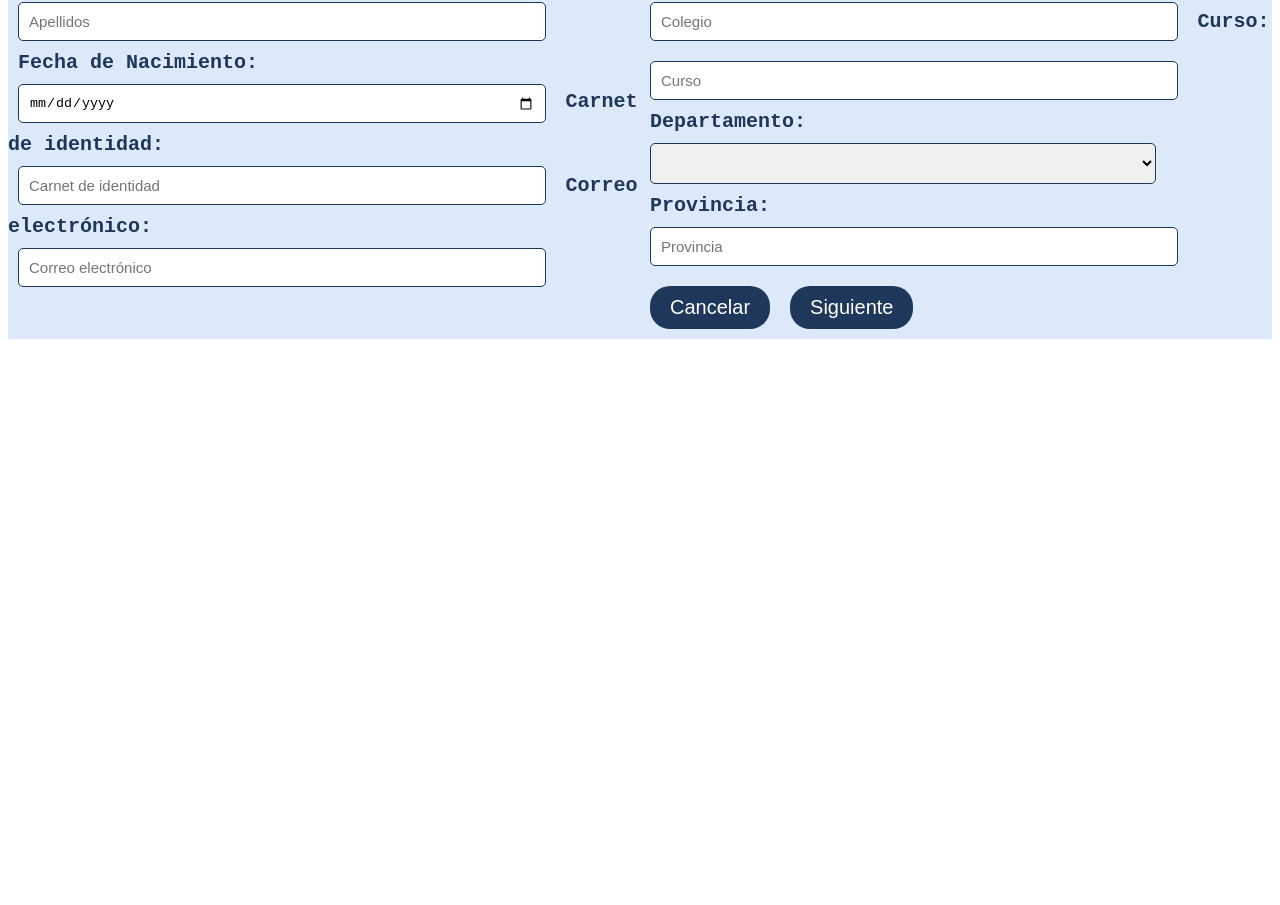
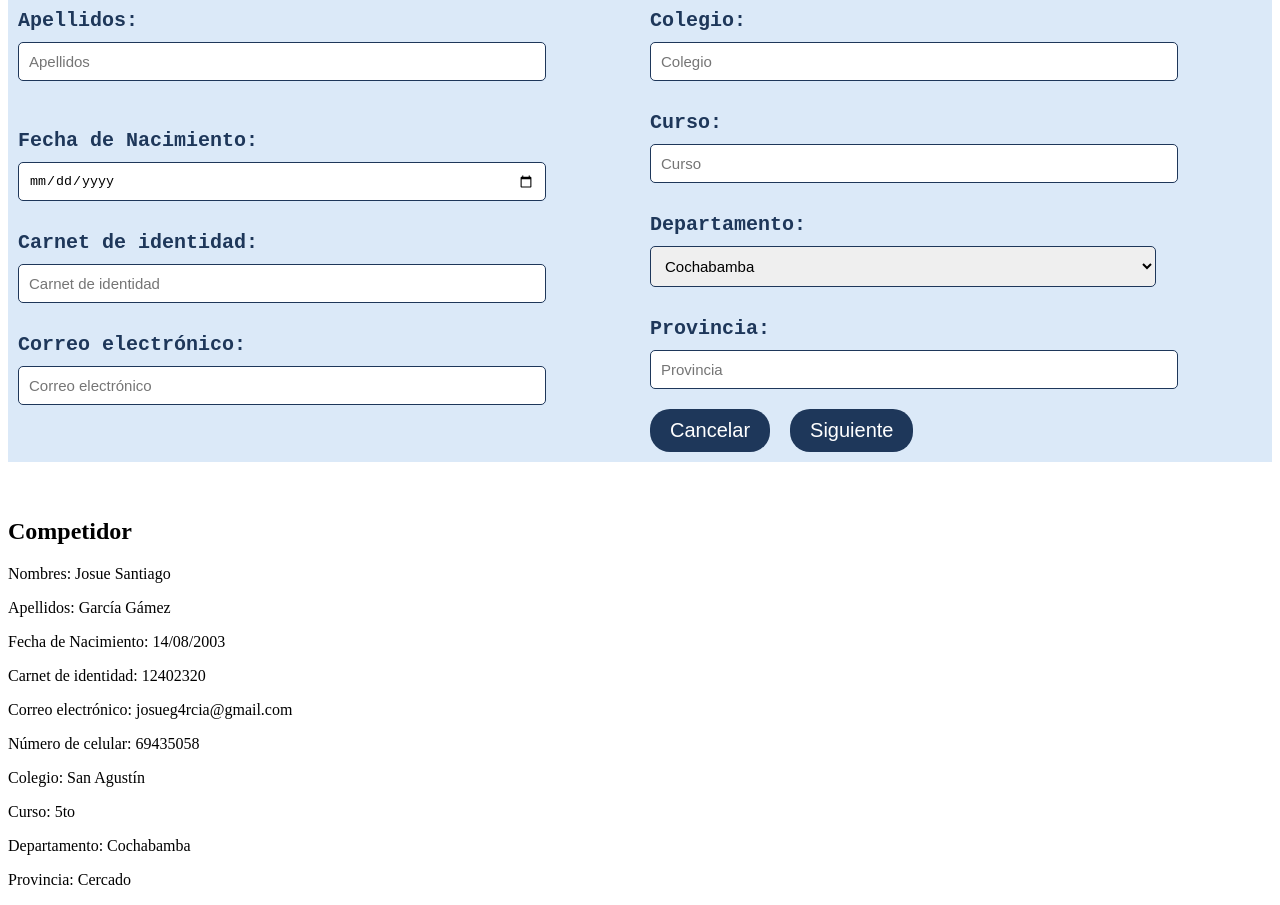
Before and after one commit to Santiago1408/Proyecto_TIS, an Angular app: page / in a window 1280 px wide. Shown: the part 252-1157 px from the top of the page. Before the commit the page ends 800 px from the top, so only its background shows below. Built offline with nearby package versions, Linux system fonts and the light colour scheme.

Commit message:
Creacion de la clase competidor funcionando y mostrandose registros

```diff
--- a/src/app/app.component.html
+++ b/src/app/app.component.html
@@ -3,3 +3,19 @@
 </div>
 
 <app-inscipcion-competidor></app-inscipcion-competidor>
+
+<div class="registros">
+  @for (competidor of competidores; track competidor.id){
+    <h2>Competidor</h2>
+      <p>Nombres: {{competidor.nombres}}</p>
+      <p>Apellidos: {{competidor.apellidos}}</p>
+      <p>Fecha de Nacimiento: {{competidor.fechaNacimiento}}</p>
+      <p>Carnet de identidad: {{competidor.ci}}</p>
+      <p>Correo electrónico: {{competidor.email}}</p>
+      <p>Número de celular: {{competidor.numCelular}}</p>
+      <p>Colegio: {{competidor.colegio}}</p>
+      <p>Curso: {{competidor.curso}}</p>
+      <p>Departamento: {{competidor.departamento}}</p>
+      <p>Provincia: {{competidor.provincia}}</p>
+  }
+</div>
--- a/src/app/app.component.ts
+++ b/src/app/app.component.ts
@@ -1,13 +1,20 @@
 import { Component } from '@angular/core';
 import { RouterOutlet } from '@angular/router';
 import { InscipcionCompetidorComponent } from './inscipcion-competidor/inscipcion-competidor.component';
+import { Competidor } from './competidor.model';
+import { CommonModule } from '@angular/common';
 
 @Component({
   selector: 'app-root',
-  imports: [RouterOutlet, InscipcionCompetidorComponent],
+  imports: [RouterOutlet, InscipcionCompetidorComponent, CommonModule],
   templateUrl: './app.component.html',
   styleUrl: './app.component.css'
 })
 export class AppComponent {
   title = 'Proyecto_TIS';
+
+  competidores: Competidor[] = [
+    new Competidor(1, "Josue Santiago", "García Gámez", "14/08/2003", "12402320", "josueg4rcia@gmail.com", "69435058", "San Agustín", "5to", "Cochabamba", "Cercado"),
+
+  ];
 }
--- /dev/null
+++ b/src/app/competidor.model.ts
@@ -0,0 +1,27 @@
+export class Competidor{
+    id: number;
+    nombres: string="";
+    apellidos: string="";
+    fechaNacimiento: string="";
+    ci: string="";
+    email: string="";
+    numCelular: string="";
+    colegio: string="";
+    curso: string="";
+    departamento: string="2";
+    provincia: string="";
+
+    constructor(ID: number, Nombres: string, Apellidos: string, FechaNacimiento: string, CI: string, Email: string, NumCelular: string, Colegio: string, Curso: string, Departamento: string, Provincia: string){
+        this.id = ID;
+        this.nombres = Nombres;
+        this.apellidos = Apellidos;
+        this.fechaNacimiento = FechaNacimiento;
+        this.ci = CI;
+        this.email = Email;
+        this.numCelular = NumCelular;
+        this.colegio = Colegio;
+        this.curso = Curso;
+        this.departamento = Departamento;
+        this.provincia = Provincia;
+    }
+}
--- a/src/app/inscipcion-competidor/inscipcion-competidor.component.css
+++ b/src/app/inscipcion-competidor/inscipcion-competidor.component.css
@@ -21,12 +21,10 @@ h2{
 .datos{
     display: flex;
 }
-.sec1{
+.sec1, .sec2{
     width: 50%;
-}
-
-.sec2{
-    width: 50%;
+    display: flex;
+    flex-direction: column;
 }
 
 .titulo{
--- a/src/app/inscipcion-competidor/inscipcion-competidor.component.html
+++ b/src/app/inscipcion-competidor/inscipcion-competidor.component.html
@@ -1,6 +1,7 @@
 <div class="formulario">
     <h2 class="titulo">FORMULARIO DE INSCRIPCION</h2>
     <h2>COMPETIDOR</h2>
+    <form>
         <div class="datos">
             <div class="sec1">
                 <label for="nombres">Nombres:</label>
@@ -35,9 +36,12 @@
                 <label for="provinicia">Provincia:</label>
                 <input type="text" name="provinicia" placeholder="Provincia" [(ngModel)]="cuadroProvincia">
                 <div class="botones">
-                <button class="btn">Cancelar</button>
-                <button class="btn">Siguiente</button>
+                    <button type="reset" class="btn">Cancelar</button>
+                    <button type="submit" class="btn" (click)="agregarCompetidor()" >Siguiente</button>
                 </div>
             </div>
         </div>
+    </form>
 </div>
+
+<br><br>
--- a/src/app/inscipcion-competidor/inscipcion-competidor.component.ts
+++ b/src/app/inscipcion-competidor/inscipcion-competidor.component.ts
@@ -1,9 +1,12 @@
 import { Component } from '@angular/core';
 import { FormsModule } from '@angular/forms';
+import { CommonModule } from '@angular/common';
+import { AppComponent } from '../app.component';
+import { Competidor } from '../competidor.model';
 
 @Component({
   selector: 'app-inscipcion-competidor',
-  imports: [FormsModule],
+  imports: [FormsModule, CommonModule],
   templateUrl: './inscipcion-competidor.component.html',
   styleUrl: './inscipcion-competidor.component.css'
 })
@@ -16,6 +19,15 @@ export class InscipcionCompetidorComponent {
   cuadroNumCelular: string="";
   cuadroColegio: string="";
   cuadroCurso: string="";
-  cuadroDepartamento: string="";
+  cuadroDepartamento: string="2";
   cuadroProvincia: string="";
+
+  competidores: Competidor[] = [
+    new Competidor(1, "Josue Santiago", "García Gámez", "14/08/2003", "12402320", "josueg4rcia@gmail.com", "69435058", "San Agustín", "5to", "Cochabamba", "Cercado"),
+
+  ];
+
+  agregarCompetidor(){
+
+  }
 }
```
Lines whose indentation alone changed are shown as unchanged.
